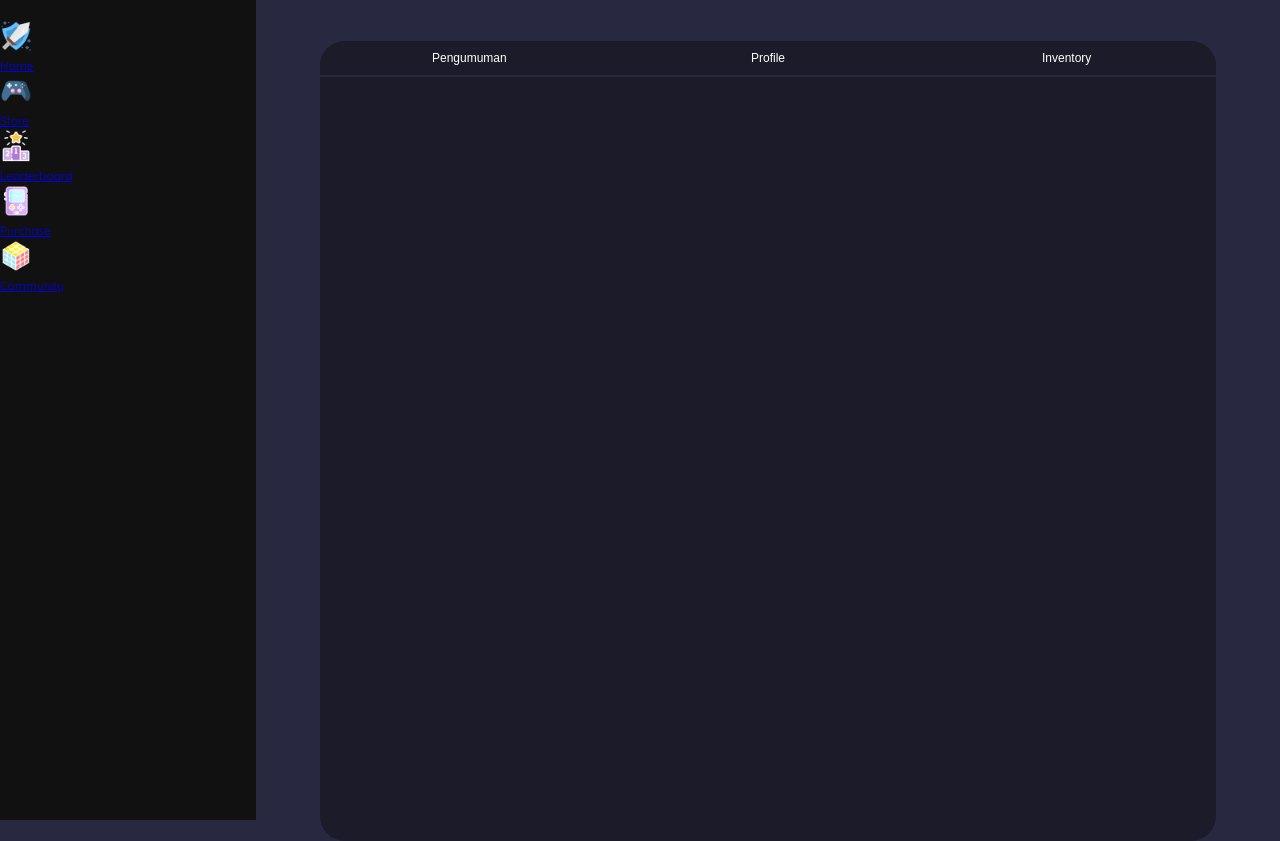
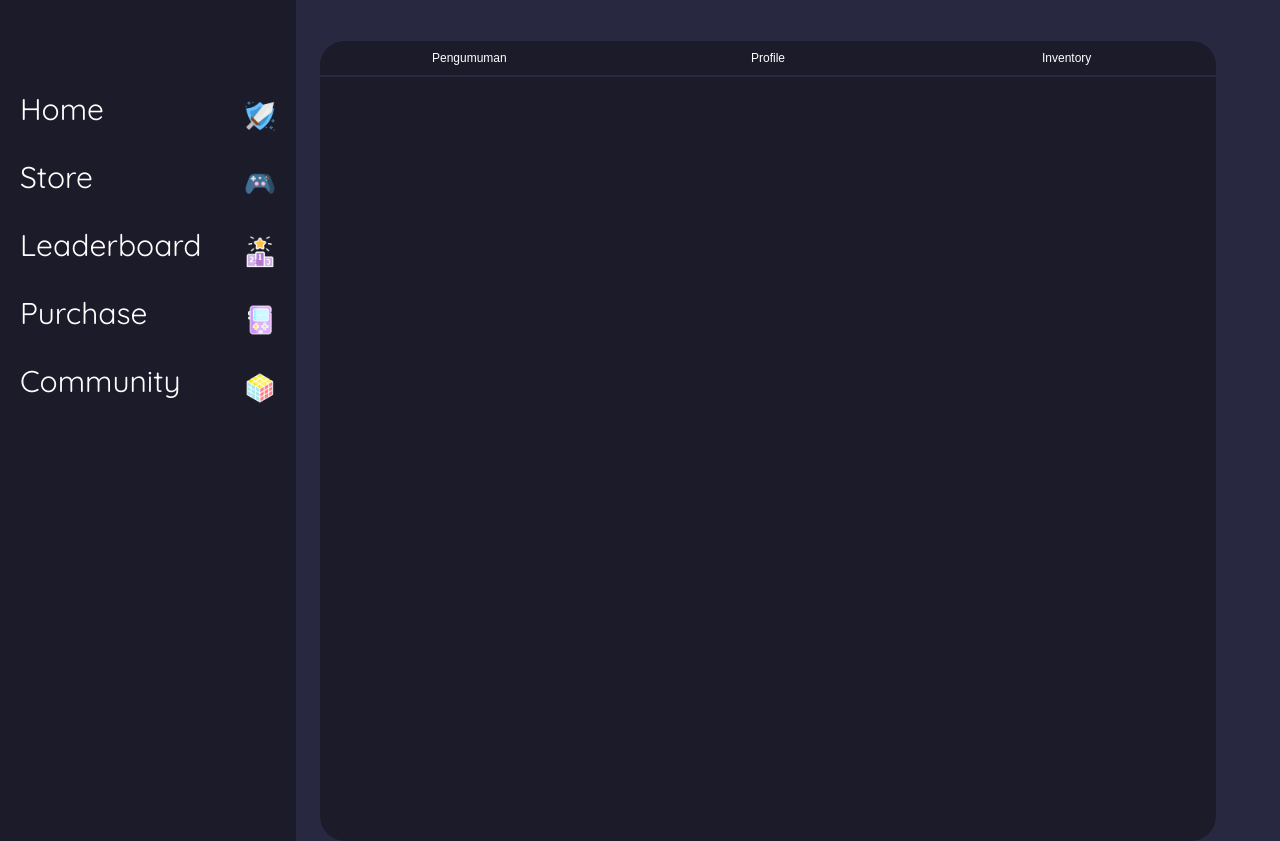
Before and after one commit to codarel/codarel.github.io, a PHP site: page /home.html in a window 1280 px wide. Run offline with PHP 8.4, Linux system fonts and the light colour scheme; some libraries are stand-ins or nearby versions.

Commit message:
update tampilan desktop 2

```diff
--- a/css/style.css
+++ b/css/style.css
@@ -14,61 +14,6 @@
   font: 12px/18px "Quicksand", arial, sans-serif;
   background-color: #282841;
   height: 100%;
-}
-
-.navbar {
-  height: 100%;
-  width: 20%;
-  position: fixed;
-  z-index: 1;
-  top: 0;
-  left: 0;
-  background-color: #111;
-  overflow-x: hidden;
-  padding-top: 20px;
-}
-
-.content {
-  width: 70%;
-  box-sizing: border-box;
-  height: 100%;
-  color: white;
-  background-color: #1c1b29;
-  margin: auto 5% auto auto;
-  border-radius: 25px;
-}
-
-.tab {
-  width: 100%;
-  display: flex;
-}
-
-.tablinks {
-  flex: 3;
-  background-color: #1c1b29;
-  box-sizing: border-box;
-  color: white;
-  padding: 10px;
-  font-size: 12px;
-  border-bottom: 2px solid #282841;
-}
-
-.tablinks:nth-child(1) {
-  border-top-left-radius: 25px;
-}
-
-.tablinks:nth-child(3) {
-  border-top-right-radius: 25px;
-}
-
-.tab button.active {
-  background-color: #868aff;
-}
-
-.tabcontent {
-  display: none;
-  padding: 6px 12px;
-  border-top: none;
 }
 
 .container {
@@ -163,6 +108,84 @@
   text-align: right;
 }
 
+/* tampilan desktop */
+@media screen and (min-width: 961px) {
+  .navbar {
+    height: 100%;
+    width: 20%;
+    position: fixed;
+    z-index: 1;
+    top: 0;
+    left: 0;
+    background-color: #1c1b29;
+    overflow-x: hidden;
+    padding: 20px;
+    padding-top: 100px;
+  }
+
+  .navbar a {
+    text-align: left;
+    text-decoration: none;
+  }
+
+  .navbar a img {
+    max-height: 14rem;
+    max-width: 14rem;
+    margin: auto;
+    float: right;
+  }
+
+  .navbar a p {
+    font-size: 30px;
+    color: white;
+    margin-bottom: 50px;
+  }
+
+  .content {
+    width: 70%;
+    box-sizing: border-box;
+    height: 100%;
+    color: white;
+    background-color: #1c1b29;
+    margin: auto 5% auto auto;
+    border-radius: 25px;
+  }
+
+  .tab {
+    width: 100%;
+    display: flex;
+  }
+
+  .tablinks {
+    flex: 3;
+    background-color: #1c1b29;
+    box-sizing: border-box;
+    color: white;
+    padding: 10px;
+    font-size: 12px;
+    border-bottom: 2px solid #282841;
+  }
+
+  .tablinks:nth-child(1) {
+    border-top-left-radius: 25px;
+  }
+
+  .tablinks:nth-child(3) {
+    border-top-right-radius: 25px;
+  }
+
+  .tab button.active {
+    background-color: #868aff;
+  }
+
+  .tabcontent {
+    display: none;
+    padding: 6px 12px;
+    border-top: none;
+  }
+}
+
+/* tampilan mobile dan tablet */
 @media screen and (max-width: 960px) {
   .navbar {
     display: -webkit-flex;
```
